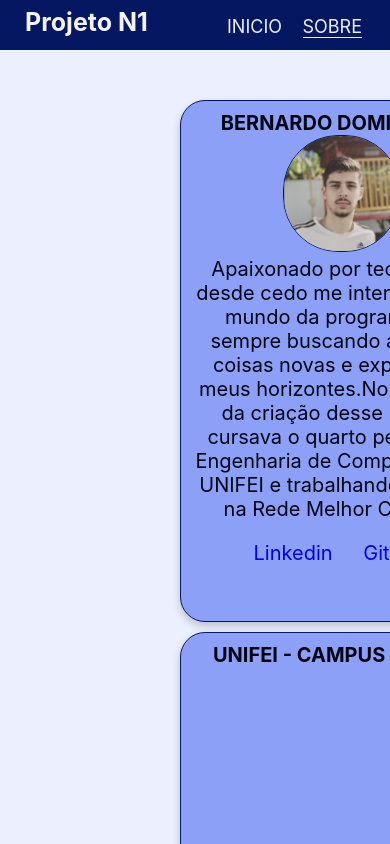
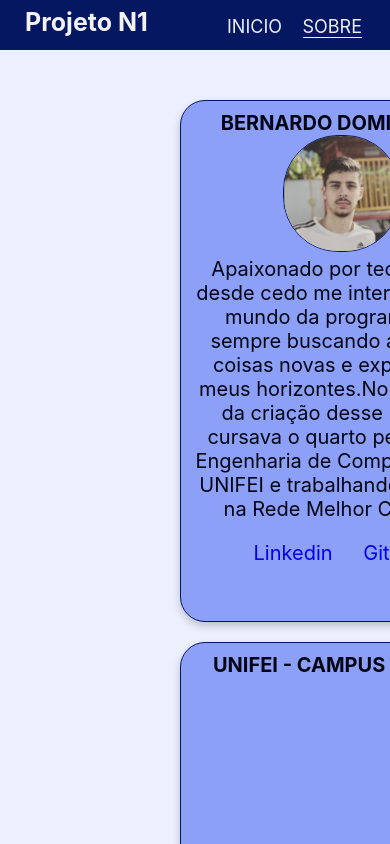
Before and after one commit to BernardoDomingues/Projeto1DevWebUNIFEI, a website: page static/about.html in a window 390 px wide. Shown: the top 844 px of the page. Drawn offline with Linux system fonts and the light colour scheme.

Commit message:
corrige problema do grid dos cards na aba sobre

```diff
--- a/static/about.css
+++ b/static/about.css
@@ -1,11 +1,9 @@
 .profileGrid {
   margin: 50px 180px 50px 180px;
   display: grid;
-  gap: 10px;
+  gap: 20px;
   grid-template-columns: 1fr 1fr 1fr;
-  @media (max-width: 800px) {
-    grid-template-columns: 1fr;
-  }
+  grid-auto-flow: column; /*https://css-tricks.com/snippets/css/complete-guide-grid/#grid-auto-flow*/
 }
 
 .profileGrid img {
@@ -46,3 +44,17 @@
   text-decoration: none;
   margin-top: 20px;
 }
+/*https://css-tricks.com/a-complete-guide-to-css-media-queries/*/
+@media screen and (max-width: 800px) {
+  .profileGrid {
+    grid-template-rows: 1fr 1fr 1fr;
+    grid-auto-flow: column;
+  }
+}
+
+@media screen and (min-width: 801px) and (max-width: 1024px) {
+  .profileGrid {
+    grid-template-rows: 1fr 1fr;
+    grid-auto-flow: column;
+  }
+}
```
